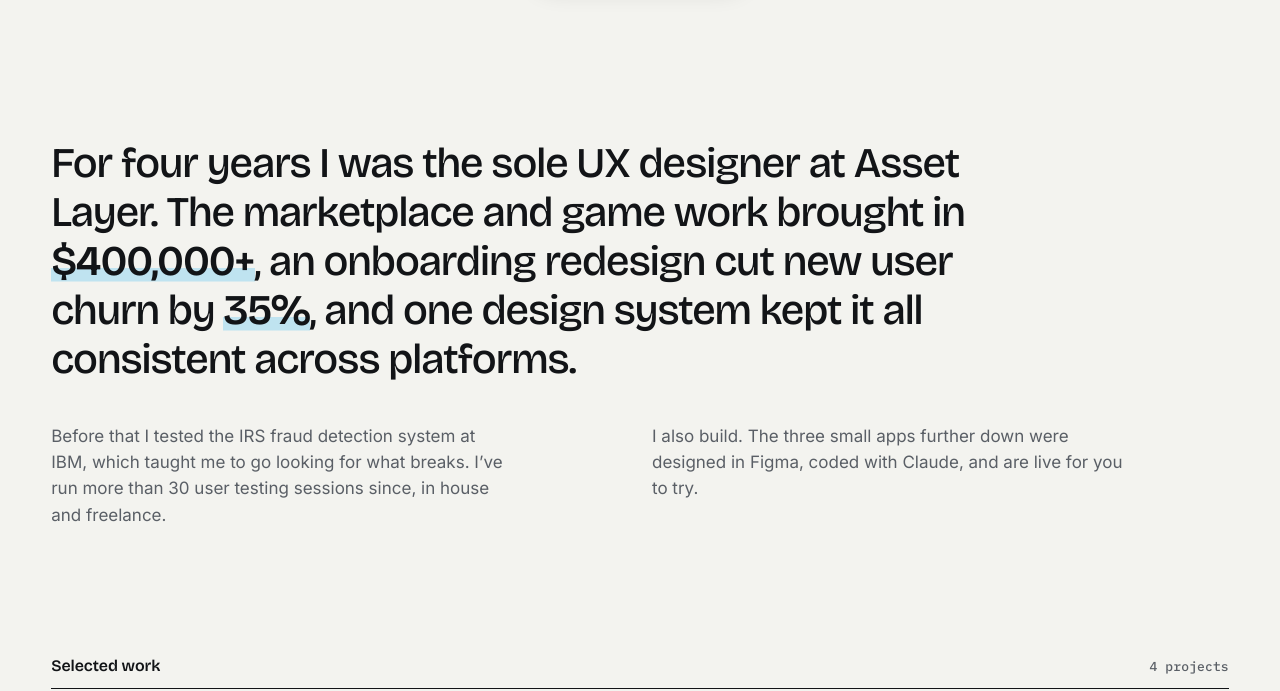
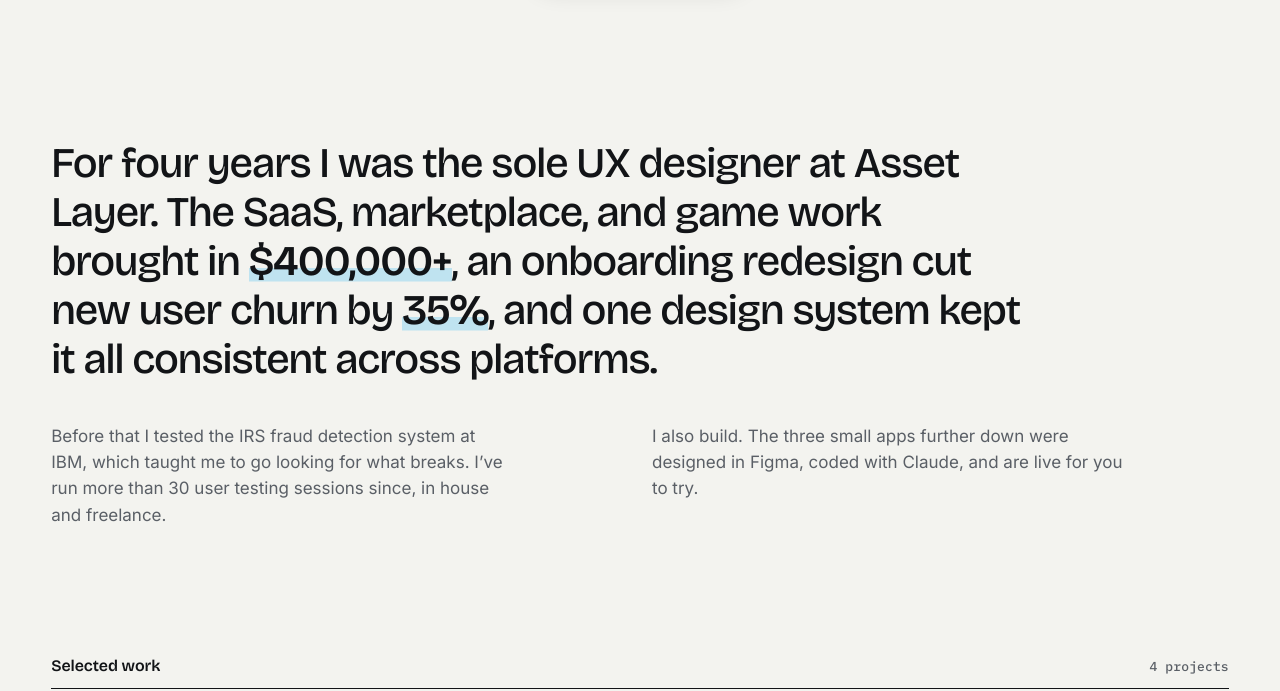
Before and after one commit to dstraffon/dstraffon_portfolio, a plain HTML site: page index.html in a window 1280 px wide. Shown: the part 800-1491 px from the top of the page. Drawn offline with nearby package versions, Linux system fonts and the light colour scheme.

Commit message:
Add SaaS to the Asset Layer sentence on the home page
Co-Authored-By: Claude Opus 5.5 <noreply@anthropic.com>
Claude-Session: https://claude.ai/code/session_01C1U52t7m1aLJjxPdzsFemU

```diff
--- a/index.html
+++ b/index.html
@@ -46,7 +46,7 @@
 
 <section class="wrap sec statement" aria-label="Summary">
   <div class="grid">
-    <p class="rv">For four years I was the sole UX designer at Asset Layer. The marketplace and game work brought in <b>$400,000+</b>, an onboarding redesign cut new user churn by <b>35%</b>, and one design system kept it all consistent across platforms.</p>
+    <p class="rv">For four years I was the sole UX designer at Asset Layer. The SaaS, marketplace, and game work brought in <b>$400,000+</b>, an onboarding redesign cut new user churn by <b>35%</b>, and one design system kept it all consistent across platforms.</p>
     <p class="aside rv">Before that I tested the IRS fraud detection system at IBM, which taught me to go looking for what breaks. I’ve run more than 30 user testing sessions since, in house and freelance.</p>
     <p class="aside rv">I also build. The three small apps further down were designed in Figma, coded with Claude, and are live for you to try.</p>
   </div>
```
